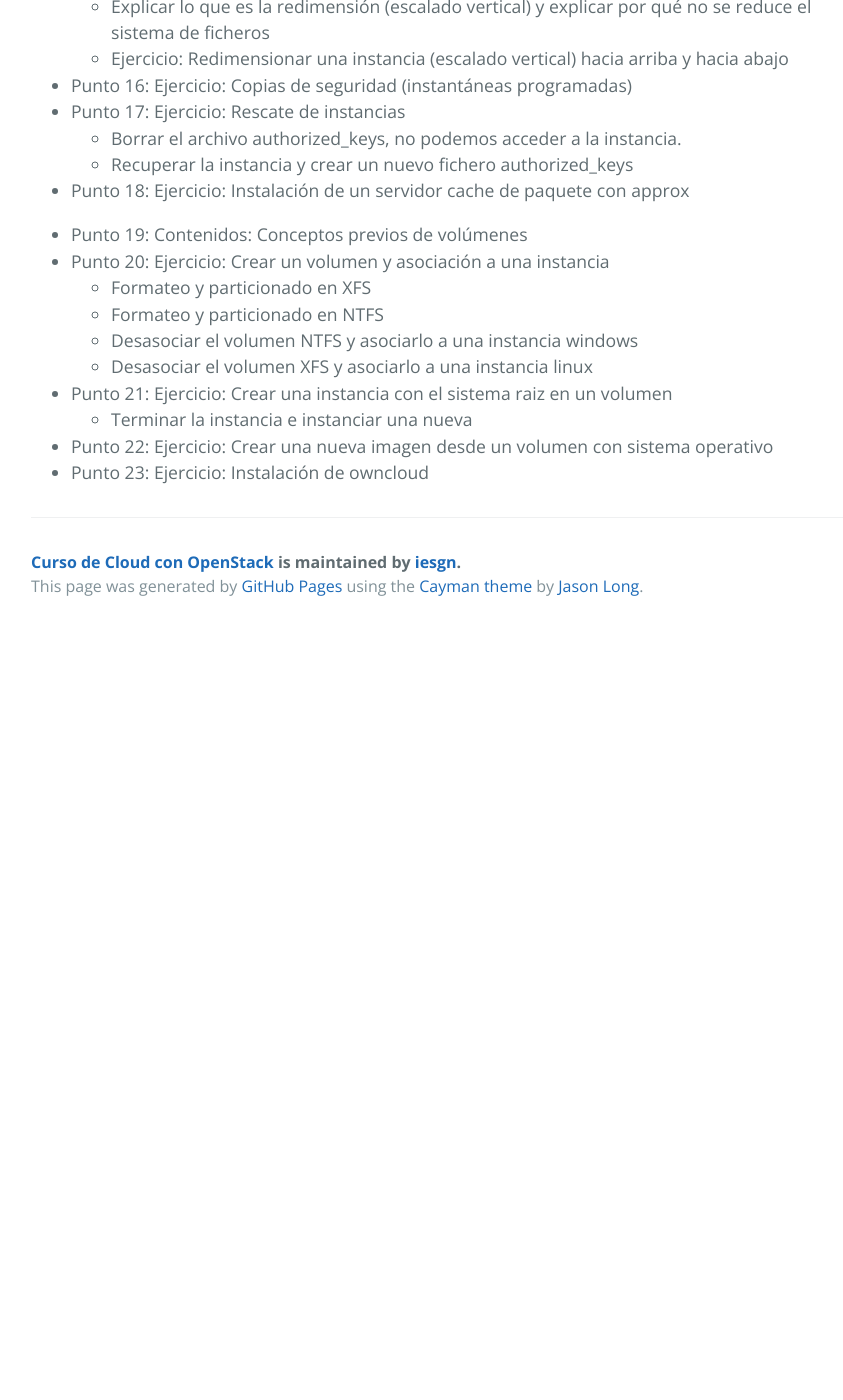
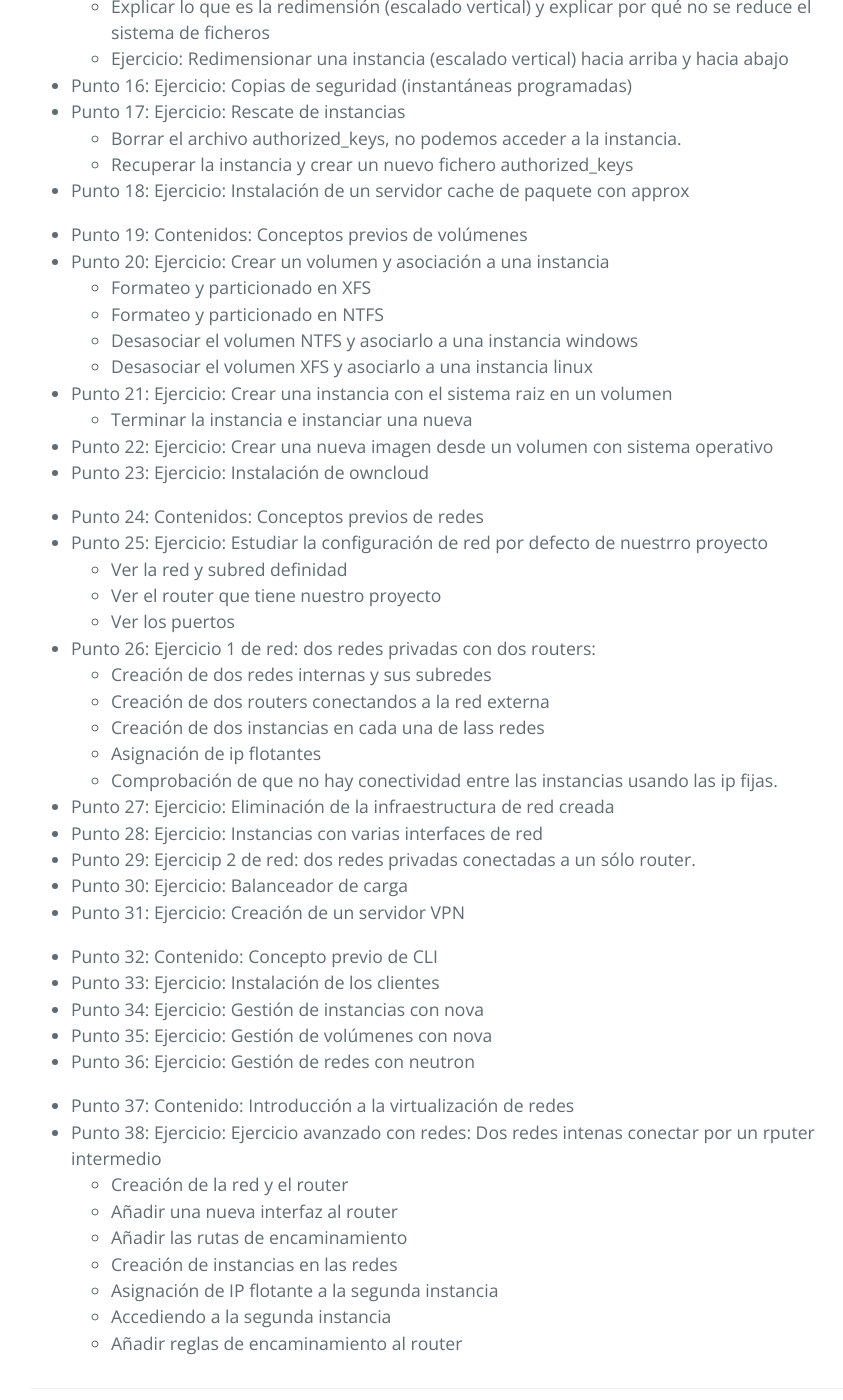
Before and after one commit to iesgn/ow1, a Jekyll site: the page built from curso/sesion.md, in a window 1280 px wide and 1400 px high, scrolled down 2347 px. Shown: the whole window, without its empty margins (193-1036 px from the left). Built offline with Jekyll 4.4.1, drawn with Linux system fonts in a browser that asks for light colours; before the commit the page ends 2977 px from its top, so only the background shows below that.

Commit message:
redes y cli

```diff
--- a/curso/sesion.md
+++ b/curso/sesion.md
@@ -77,3 +77,36 @@ tittle: Sesiones online
 	* Terminar la instancia e instanciar una nueva
 * Punto 22: Ejercicio: Crear una nueva imagen desde un volumen con sistema operativo
 * Punto 23: Ejercicio: Instalación de owncloud
+
+* Punto 24: Contenidos: Conceptos previos de redes
+* Punto 25: Ejercicio: Estudiar la configuración de red por defecto de nuestrro proyecto
+	* Ver la red y subred definidad
+	* Ver el router que tiene nuestro proyecto
+	* Ver los puertos
+* Punto 26: Ejercicio 1 de red: dos redes privadas con dos routers:
+	* Creación de dos redes internas y sus subredes
+	* Creación de dos routers conectandos a la red externa
+	* Creación de dos instancias en cada una de lass redes
+	* Asignación de ip flotantes
+	* Comprobación de que no hay conectividad entre las instancias usando las ip fijas.
+* Punto 27: Ejercicio: Eliminación de la infraestructura de red creada
+* Punto 28: Ejercicio: Instancias con varias interfaces de red
+* Punto 29: Ejercicip 2 de red: dos redes privadas conectadas a un sólo router.
+* Punto 30: Ejercicio: Balanceador de carga
+* Punto 31: Ejercicio: Creación de un servidor VPN
+
+* Punto 32: Contenido: Concepto previo de CLI
+* Punto 33: Ejercicio: Instalación de los clientes
+* Punto 34: Ejercicio: Gestión de instancias con nova
+* Punto 35: Ejercicio: Gestión de volúmenes con nova
+* Punto 36: Ejercicio: Gestión de redes con neutron
+
+* Punto 37: Contenido: Introducción a la virtualización de redes
+* Punto 38: Ejercicio: Ejercicio avanzado con redes: Dos redes intenas conectar por un rputer intermedio
+	* Creación de la red y el router
+	* Añadir una nueva interfaz al router
+	* Añadir las rutas de encaminamiento
+	* Creación de instancias en las redes
+	* Asignación de IP flotante a la segunda instancia
+	* Accediendo a la segunda instancia
+	* Añadir reglas de encaminamiento al router
```
